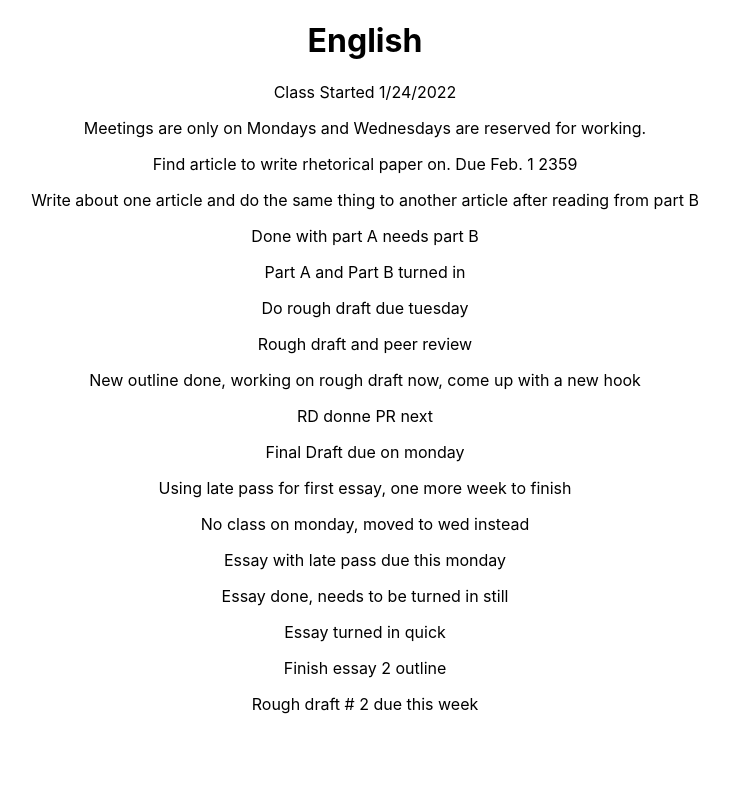
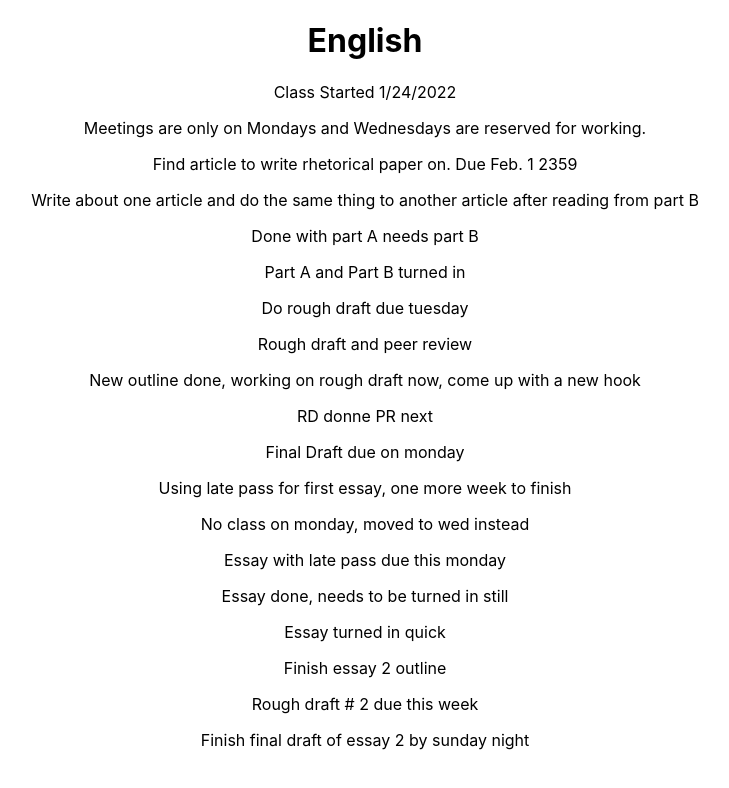
Before and after one commit to jsoomie/school-notebook, a React (Create React App) app: page /english in a window 1280 px wide. Shown: the top 788 px of the page, without its empty margins (275-1004 px from the left). Built offline with nearby package versions, Linux system fonts and the light colour scheme.

Commit message:
chore: update english

```diff
--- a/src/pages/English/English.tsx
+++ b/src/pages/English/English.tsx
@@ -29,6 +29,7 @@ export const English = () => {
       <p>Essay turned in quick</p>
       <p>Finish essay 2 outline</p>
       <p>Rough draft # 2 due this week</p>
+      <p>Finish final draft of essay 2 by sunday night</p>
     </div>
   );
 };
```
